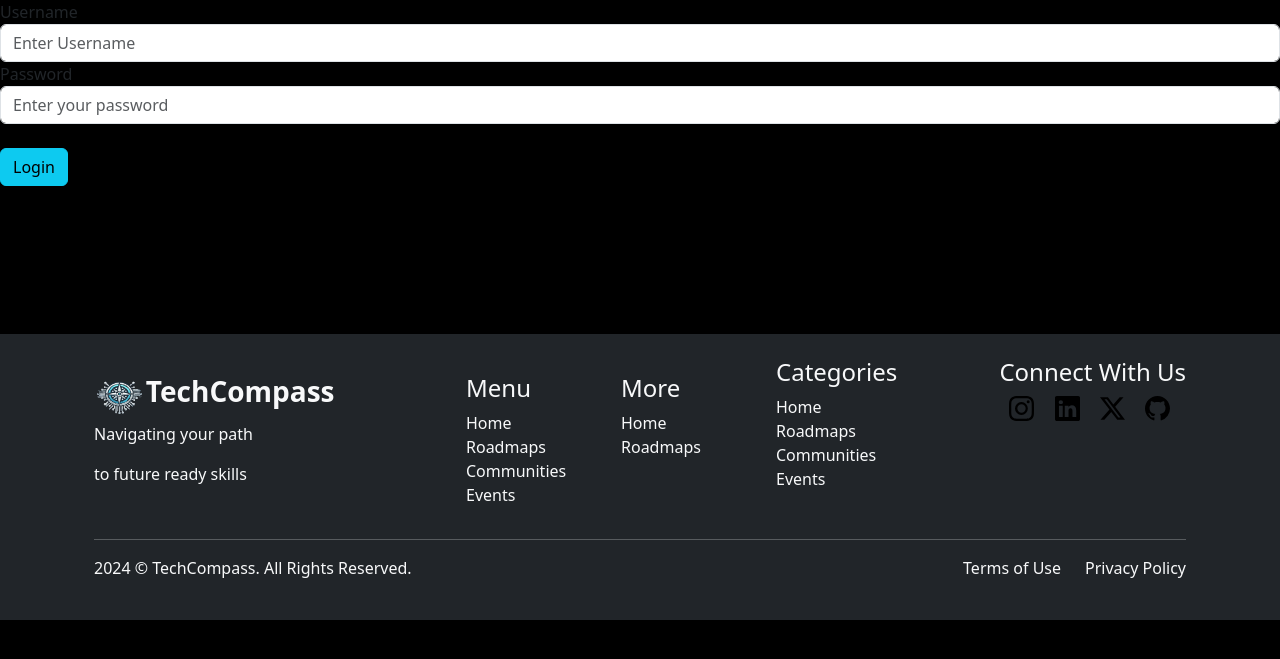
After one commit to Arhaan-Siddiquee/techcompass, a Django app: page /login in a window 1280 px wide. The commit adds this page. Shown: the top 659 px of the page. Run offline with Django 5.2, Linux system fonts and the light colour scheme.

Commit message:
admin login logout added

```diff
--- a/website/techcompass/templates/layouts/base.html
+++ b/website/techcompass/templates/layouts/base.html
@@ -4,8 +4,8 @@
     <meta charset="UTF-8">
     <meta name="viewport" content="width=device-width, initial-scale=1.0">
     {% load static %}
+    <link rel="icon" type="image/x-icon" href="{% static 'Icons/favicon.ico' %}">
     <link rel="stylesheet" href="{% static 'css/style.css' %}">
-    <link rel="icon" type="image/x-icon" href="{% static 'Icons/favicon.ico' %}">
     <title>
         {%block title%}
 
@@ -16,6 +16,8 @@
 </head>
 <body class="black">
     {%block body%}
+
+
 
     {%endblock%}
     <!--FOOTER-->
--- /dev/null
+++ b/website/techcompass/templates/pages/login.html
@@ -0,0 +1,35 @@
+{% extends 'layouts/base.html' %}
+{% block title %}Login{% endblock %}
+{% load static %}
+<link rel="stylesheet" href="{% static 'css/style.css' %}">
+{% block body %}
+
+<!--{%if messages%}
+    {%for message in messages%}
+    <div class="alert alert-warning alert-dismissible fade show" role="alert">
+      {{message}}
+      <button type="button" class="close" data-dismiss="alert" aria-label="Close">
+        <span aria-hidden="true">&times;</span>
+      </button>
+    </div>
+    {%endfor%}
+    {%endif%}-->
+
+<form method="post" action="{% url 'techcompass:login' %}">
+    {% csrf_token %}
+    <div class="form-group">
+      <label for="exampleInputEmail1">Username</label>
+      <input type="text" class="form-control" name ="username" placeholder="Enter Username">
+    </div>
+    <div class="form-group">
+      <label for="exampleInputPassword1">Password</label>
+      <input type="password" class="form-control" name="password" placeholder="Enter your password">
+    </div>
+    <br>
+    <button type="submit" class="btn btn-info">Login</button>
+  </form>
+  <br>
+  <br>
+
+
+{%endblock %}
--- a/website/techcompass/urls.py
+++ b/website/techcompass/urls.py
@@ -6,6 +6,8 @@ app_name = "techcompass"
 #URLconfig
 urlpatterns = [
     path('', views.home_view, name='index'),
-    path('roadmap', views.roadmap_view, name='roadmap')
+    path('roadmap', views.roadmap_view, name='roadmap'),
+    path('login', views.login_user, name='login'),
+    path('logout', views.logout_user, name='logout'),
 
 ]
--- a/website/techcompass/views.py
+++ b/website/techcompass/views.py
@@ -1,8 +1,13 @@
-from django.shortcuts import render
+from django.shortcuts import render, redirect
 from django.contrib import messages
 from django.views.generic import TemplateView
 from django.http import HttpResponseRedirect, JsonResponse
-
+from django.contrib.auth import authenticate, login, logout
+from django.contrib.auth.models import User
+from django.contrib.auth.forms import UserCreationForm
+# from .forms import SignUpForm
+from django import forms
+from django.http import HttpResponse
 
 
 # Create your views here.
@@ -13,3 +18,23 @@ def home_view(request):
 def roadmap_view(request):
 	# Add your view logic here
 	return render(request, 'pages/roadmaps.html')
+
+def login_user(request):
+	if request.method == "POST":
+		username = request.POST['username']
+		password = request.POST['password']
+		user = authenticate(request, username=username, password=password)
+		if user is not None:
+			login(request, user)
+			messages.success(request, ('You have been logged in'))
+			return redirect('/')
+		else:
+			messages.error(request, ('Invalid username or password'))
+			return redirect('/login')
+	else:
+		return render(request, 'pages/login.html')
+
+def logout_user(request):
+	logout(request)
+	messages.success(request, ('You have been logged out'))
+	return redirect('/')
```
Also changed, not shown: website/techcompass/templates/pages/home.html (+22 -1 lines), website/techcompass/templates/pages/roadmaps.html (+6 -2 lines), website/db.sqlite3.
